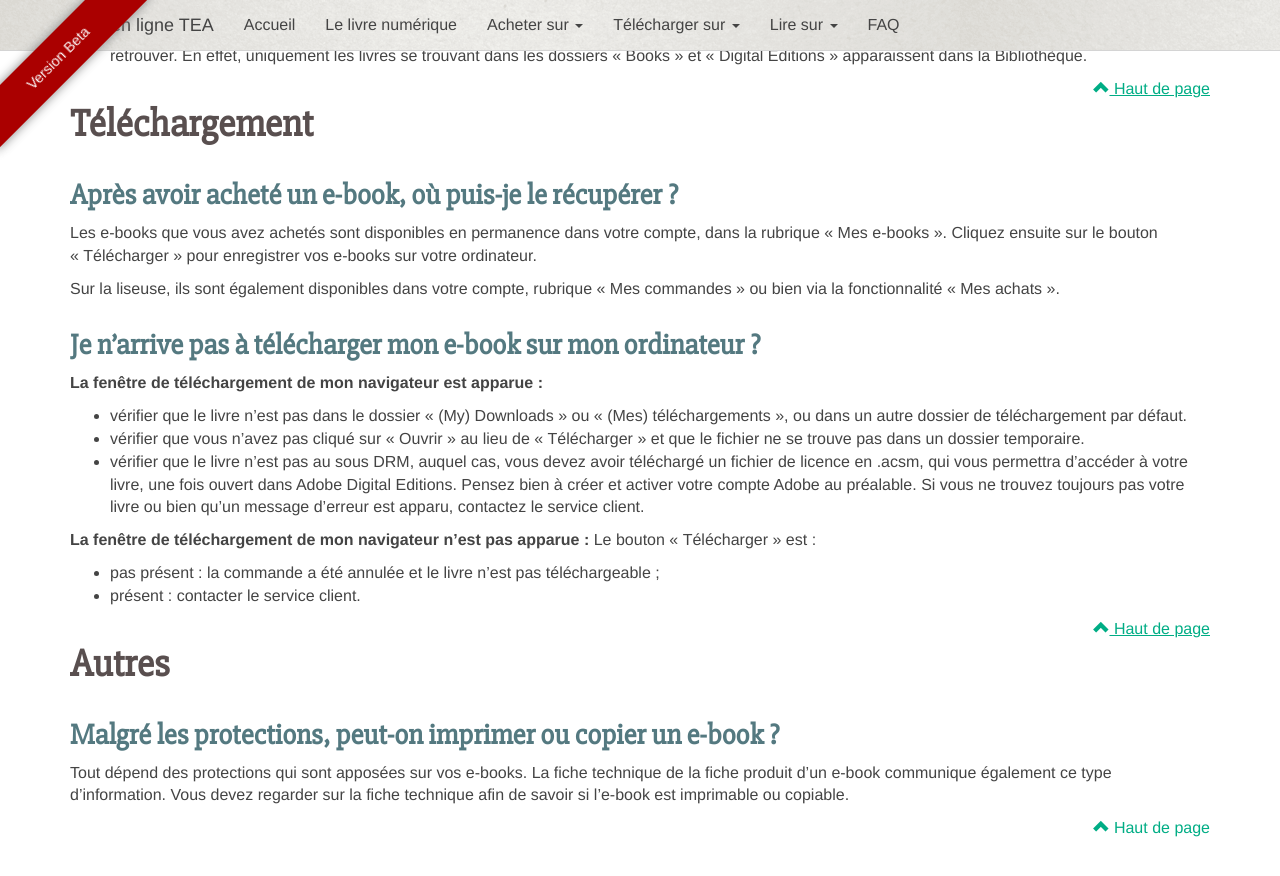
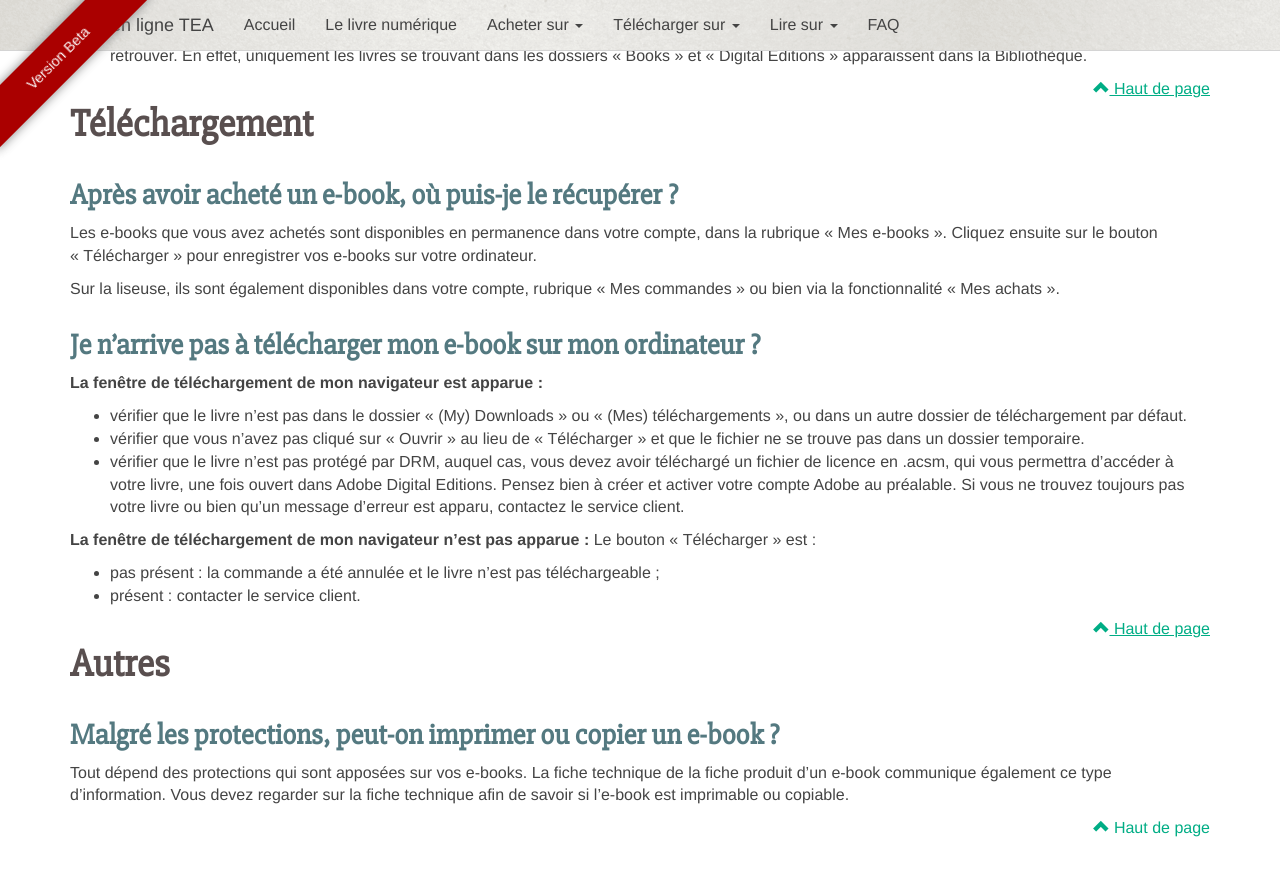
Before and after one commit to TEA-ebook/help-center, a Jekyll site: the page built from _pages/FAQ.md, in a window 1280 px wide and 900 px high, scrolled down 10029 px. Shown: the top 876 px of the window. Built offline with Jekyll 4.4.1, drawn with Linux system fonts in a browser that asks for light colours; nearby versions of some CDN libraries; Markdown is read by kramdown in place of the engine named in the settings.

Commit message:
Fix: typo

```diff
--- a/_pages/FAQ.md
+++ b/_pages/FAQ.md
@@ -481,7 +481,7 @@ Sur la liseuse, ils sont également disponibles dans votre compte, rubrique «
 **La fenêtre de téléchargement de mon navigateur est apparue :**
 - vérifier que le livre n'est pas dans le dossier « (My) Downloads » ou « (Mes) téléchargements », ou dans un autre dossier de téléchargement par défaut.
 - vérifier que vous n'avez pas cliqué sur « Ouvrir » au lieu de « Télécharger » et que le fichier ne se trouve pas dans un dossier temporaire.
-- vérifier que le livre n'est pas au sous DRM, auquel cas, vous devez avoir téléchargé un fichier de licence en .acsm, qui vous permettra d'accéder à votre livre, une fois ouvert dans Adobe Digital Editions. Pensez bien à créer et activer votre compte Adobe au préalable.
+- vérifier que le livre n'est pas protégé par DRM, auquel cas, vous devez avoir téléchargé un fichier de licence en .acsm, qui vous permettra d'accéder à votre livre, une fois ouvert dans Adobe Digital Editions. Pensez bien à créer et activer votre compte Adobe au préalable.
 Si vous ne trouvez toujours pas votre livre ou bien qu'un message d'erreur est apparu, contactez le service client.
 
 **La fenêtre de téléchargement de mon navigateur n'est pas apparue :**
```
